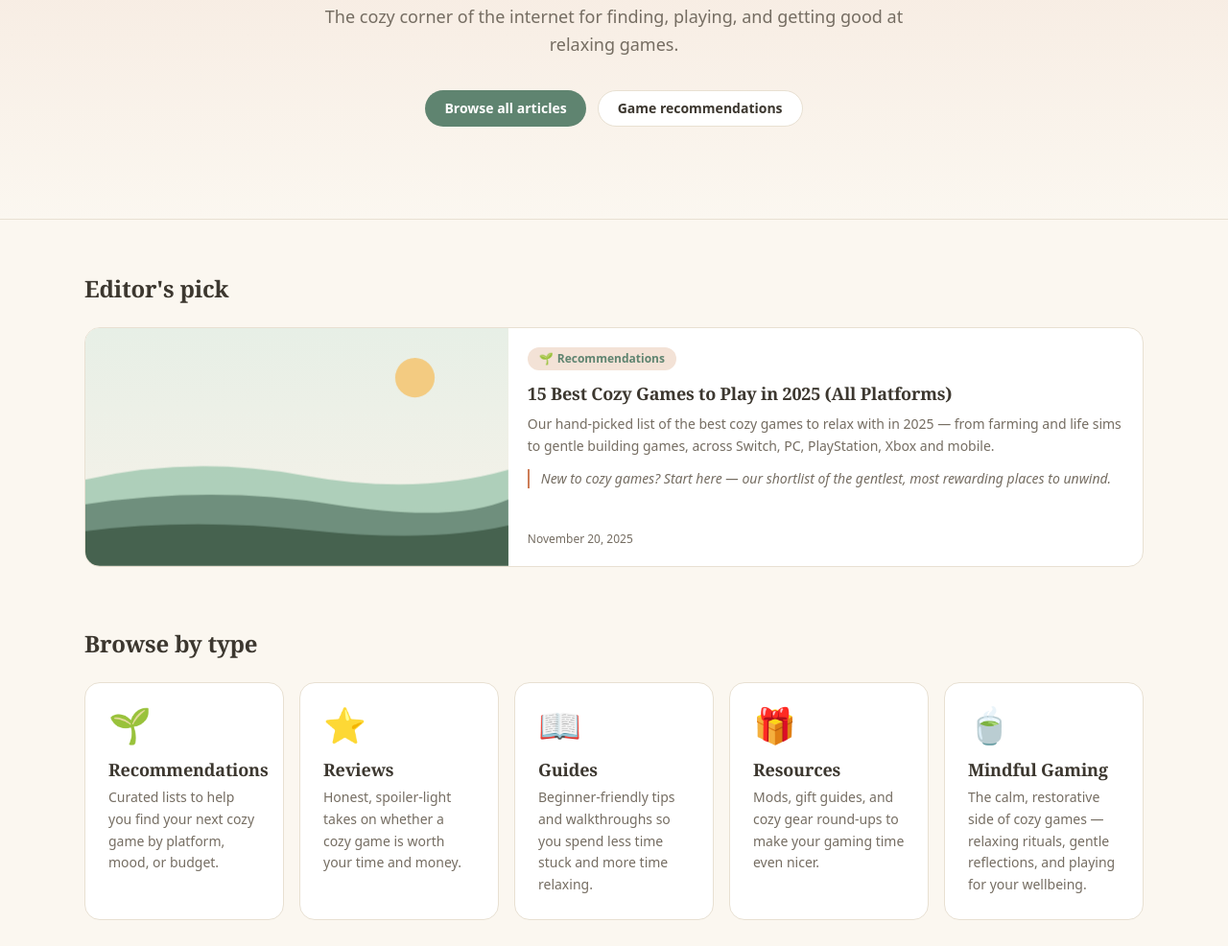
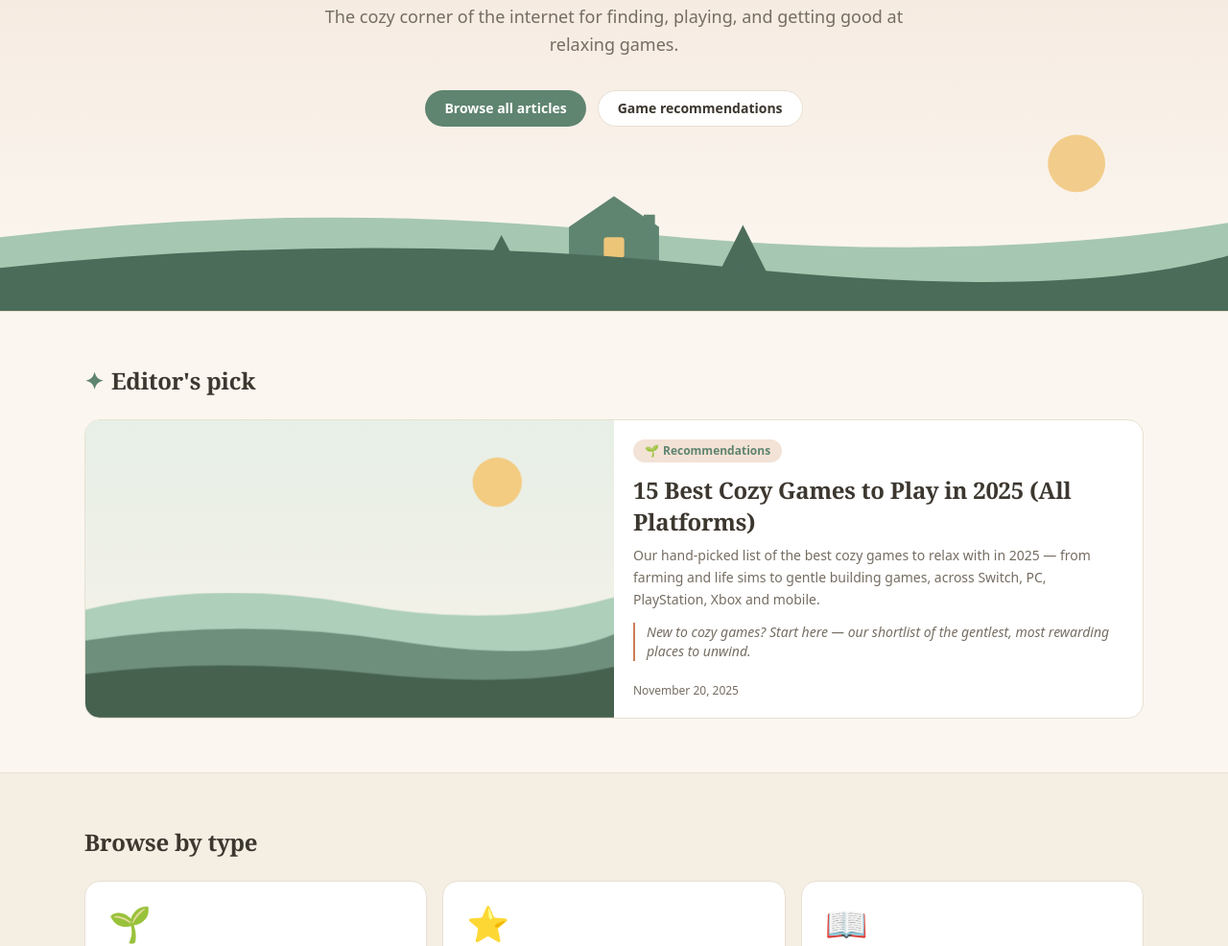
Before and after one commit to stenkmiles-pixel/Games2026, an Astro site: page / in a window 1280 px wide. Shown: the part 334-1320 px from the top of the page at 96% size. Built offline with nearby package versions, Linux system fonts and the light colour scheme; Astro itself is replaced by a stand-in of ours.

Commit message:
Design Phase 2: homepage hierarchy + cozy-valley hero
Add an original decorative valley illustration (hills + cottage with a lit window) anchoring the hero; enlarge the Editor's pick (half-width image + bigger title) with a marked heading; move Browse-by-type into a full-width tinted band and fix the cramped 5-col grid to 3.

Co-Authored-By: Claude Opus 4.8 <noreply@anthropic.com>

```diff
--- a/src/components/PostCard.astro
+++ b/src/components/PostCard.astro
@@ -25,7 +25,7 @@ const href = `/blog/${post.id}/`;
     transition:name={`hero-${post.id}`}
     class:list={[
       'block overflow-hidden bg-surface-2',
-      featured ? 'aspect-video sm:aspect-auto sm:w-2/5' : 'aspect-[16/9]',
+      featured ? 'aspect-video sm:aspect-auto sm:w-1/2' : 'aspect-[16/9]',
     ]}
   >
     {
@@ -46,7 +46,12 @@ const href = `/blog/${post.id}/`;
   </a>
   <div class="flex flex-1 flex-col p-5">
     <CategoryPill category={post.data.category} class="self-start" />
-    <h3 class="mt-3 font-display text-lg font-semibold leading-snug text-ink">
+    <h3
+      class:list={[
+        'mt-3 font-display font-semibold leading-snug text-ink',
+        featured ? 'text-xl sm:text-2xl' : 'text-lg',
+      ]}
+    >
       <a href={href} class="transition-colors hover:text-primary">{post.data.title}</a>
     </h3>
     <p class="mt-2 text-sm leading-relaxed text-ink-muted">{post.data.description}</p>
--- a/src/pages/index.astro
+++ b/src/pages/index.astro
@@ -13,8 +13,8 @@ const latest = posts.filter((p) => p.id !== featured?.id).slice(0, 6);
 const categories = Object.values(CATEGORIES);
 ---
 <BaseLayout title={SITE.title} description={SITE.description}>
-  <section class="border-b border-line bg-gradient-to-b from-accent-soft to-canvas">
-    <div class="mx-auto max-w-4xl px-4 py-16 text-center sm:px-6 sm:py-24">
+  <section class="relative overflow-hidden border-b border-line bg-gradient-to-b from-accent-soft to-canvas">
+    <div class="relative z-10 mx-auto max-w-4xl px-4 pb-36 pt-16 text-center sm:px-6 sm:pb-48 sm:pt-24">
       <p class="text-sm font-bold uppercase tracking-widest text-primary">Cozy &amp; simulation games</p>
       <h1 class="mt-4 font-display text-4xl font-bold leading-tight text-ink sm:text-5xl">
         Find your next game to unwind with.
@@ -25,26 +25,48 @@ const categories = Object.values(CATEGORIES);
         <a href="/category/recommendations" class="btn btn-secondary no-underline">Game recommendations</a>
       </div>
     </div>
+
+    <!-- Decorative "cozy valley" — original SVG, no licensed art. -->
+    <svg
+      class="pointer-events-none absolute inset-x-0 bottom-0 h-36 w-full sm:h-48"
+      viewBox="0 0 1200 200"
+      preserveAspectRatio="xMidYMax slice"
+      xmlns="http://www.w3.org/2000/svg"
+      aria-hidden="true"
+    >
+      <circle cx="1052" cy="56" r="28" fill="#f0c473" opacity="0.8" />
+      <path d="M0,128 Q300,92 620,124 T1200,114 L1200,200 L0,200 Z" fill="#9ec3ab" opacity="0.9" />
+      <path d="M468,168 L490,126 L512,168 Z" fill="#4c6c5a" />
+      <path d="M700,168 L726,116 L752,168 Z" fill="#4c6c5a" />
+      <path d="M556,168 L556,118 L600,88 L644,118 L644,168 Z" fill="#5f8470" />
+      <rect x="629" y="106" width="11" height="18" fill="#5f8470" />
+      <rect x="590" y="128" width="20" height="20" rx="3" fill="#f4c879" opacity="0.95" />
+      <path d="M0,158 Q360,120 700,156 T1200,146 L1200,200 L0,200 Z" fill="#4c6c5a" />
+    </svg>
   </section>
 
   <div class="mx-auto max-w-6xl px-4 py-14 sm:px-6">
     {
       featured && (
         <section>
-          <h2 class="font-display text-2xl font-semibold text-ink">Editor's pick</h2>
+          <h2 class="flex items-center gap-2 font-display text-2xl font-semibold text-ink">
+            <span aria-hidden="true" class="text-primary">✦</span> Editor's pick
+          </h2>
           <div class="mt-6">
             <PostCard post={featured} featured />
           </div>
         </section>
       )
     }
+  </div>
 
-    <section class="mt-16">
+  <section class="border-y border-line bg-surface-2">
+    <div class="mx-auto max-w-6xl px-4 py-14 sm:px-6">
       <h2 class="font-display text-2xl font-semibold text-ink">Browse by type</h2>
-      <div class="mt-6 grid gap-4 sm:grid-cols-2 lg:grid-cols-5">
+      <div class="mt-6 grid gap-4 sm:grid-cols-2 lg:grid-cols-3">
         {
           categories.map((c) => (
-            <a href={`/category/${c.slug}`} class="card group p-6 transition-shadow hover:shadow-md">
+            <a href={`/category/${c.slug}`} class="card group bg-surface p-6 transition-shadow hover:shadow-md">
               <div class="text-4xl">{c.emoji}</div>
               <h3 class="mt-3 font-display text-lg font-semibold text-ink transition-colors group-hover:text-primary">
                 {c.label}
@@ -54,11 +76,13 @@ const categories = Object.values(CATEGORIES);
           ))
         }
       </div>
-    </section>
+    </div>
+  </section>
 
+  <div class="mx-auto max-w-6xl px-4 py-14 sm:px-6">
     <AdSlot />
 
-    <section class="mt-16">
+    <section>
       <div class="flex items-baseline justify-between gap-4">
         <h2 class="font-display text-2xl font-semibold text-ink">Latest articles</h2>
         <a href="/blog" class="shrink-0 text-sm font-semibold text-primary hover:underline">View all →</a>
```
